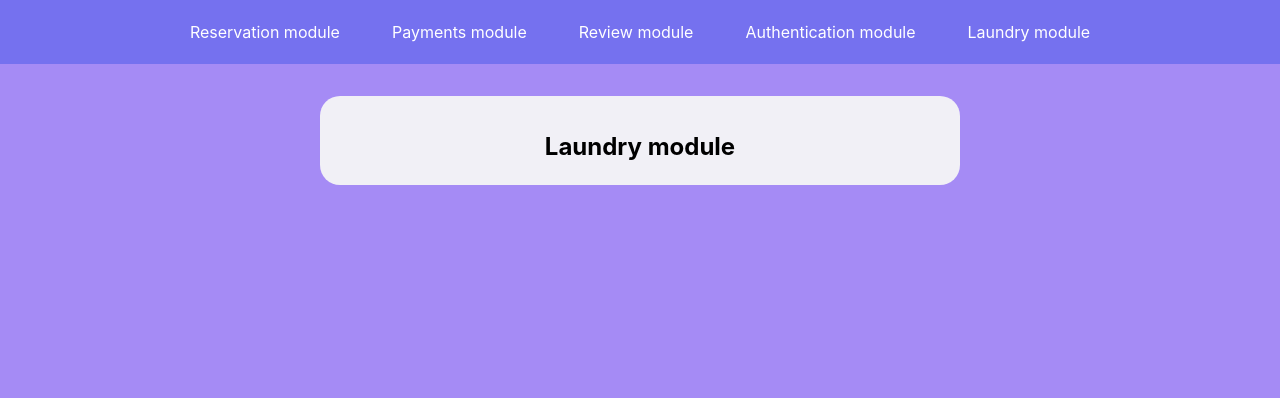
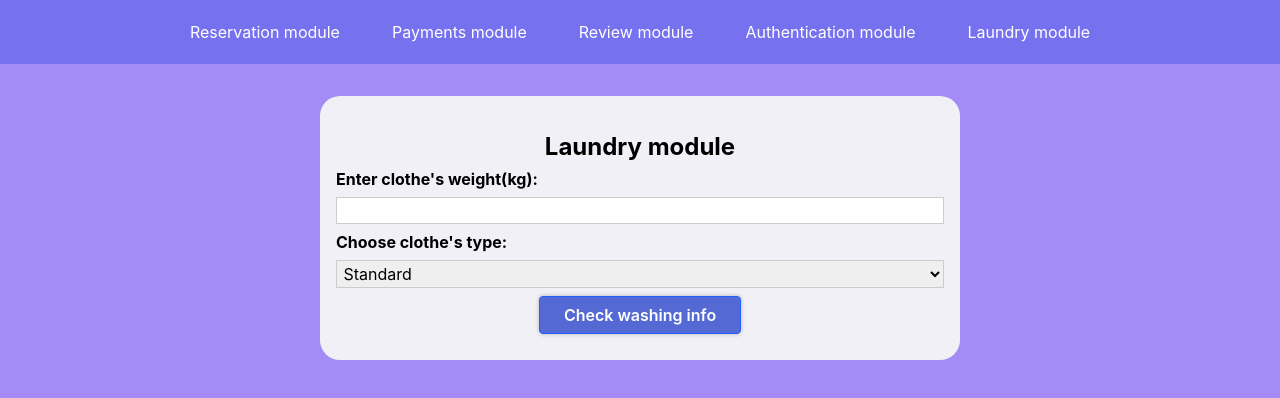
Before and after one commit to indian0ch/HotelInformalSystem, a React (Create React App) app: page /laundry in a window 1280 px wide. Shown: the top 398 px of the page. Built offline with nearby package versions, Linux system fonts and the light colour scheme.

Commit message:
Simple front-end part to laundry module)

```diff
--- a/src/components/Laundry/Laundry.js
+++ b/src/components/Laundry/Laundry.js
@@ -1,26 +1,65 @@
 import React, { useState } from "react";
 import styles from "./Laundry.module.css";
 import Button from "../UI/Button/Button";
-import {
-    LaundryContext,
-  StandardLaundryStrategy,
-  SyntheticsLaundryStrategy,
-  CottonLaundryStrategy,
-} from "./LaundryStrategy.ts";
+import { LaundryContext, StandardLaundryStrategy } from "./LaundryStrategy.ts";
+import LaundrySynthetics from "./LaundrySynthetics.js";
+import LaundryCotton from "./LaundryCotton";
 
 const Laundry = (props) => {
   const [washingType, setWashingType] = useState("Standard");
-  const [washingWeight, setWashingWeight] = useState('');
-  const laundry=new LaundryContext();
+  const [washingWeight, setWashingWeight] = useState();
+  const laundry = new LaundryContext();
   //const [washingWeight, setWashingWeight] = useState('');
 
   //   function onClickAddHandler() {
   //     setWhichEmplyeeButtonActive("Add");
   //   }
+  function onChangeSelectHandler(event) {
+    setWashingType(event.target.value);
+  }
+  function onChangeWeightHandler(event) {
+    setWashingWeight(event.target.value);
+  }
+  function onClickButtonHandler(event) {
+    event.preventDefault();
+    const standard = new StandardLaundryStrategy();
+    laundry.setStrategy(standard);
+    laundry.executeLaundry();
+  }
 
   return (
     <div className={styles.laundryContainer}>
       <h2>Laundry module</h2>
+      <div>
+        <label htmlFor="cloWeight">Enter clothe's weight(kg):</label>
+        <input
+          type="number"
+          name="cloWeight"
+          value={washingWeight}
+          onChange={onChangeWeightHandler}
+        ></input>
+        <label>Choose clothe's type:</label>
+        <select onChange={onChangeSelectHandler}>
+          <option value="Standard">Standard</option>
+          <option value="Synthetics">Synthetics</option>
+          <option value="Cotton">Cotton</option>
+        </select>
+        {washingType === "Synthetics" && (
+          <LaundrySynthetics
+            laundryContext={laundry}
+            weight={washingWeight}
+          ></LaundrySynthetics>
+        )}
+        {washingType === "Cotton" && (
+          <LaundryCotton
+            laundryContext={laundry}
+            weight={washingWeight}
+          ></LaundryCotton>
+        )}
+        {washingType === "Standard" && (
+          <Button onClick={onClickButtonHandler}>Check washing info</Button>
+        )}
+      </div>
     </div>
   );
 };
--- a/src/components/Laundry/Laundry.module.css
+++ b/src/components/Laundry/Laundry.module.css
@@ -24,7 +24,8 @@ p {
     margin-bottom: 0.5rem;
 }
 
-.laundryContainer input {
+.laundryContainer input,
+select {
     font: inherit;
     display: block;
     width: 100%;
--- /dev/null
+++ b/src/components/Laundry/LaundryCotton.js
@@ -0,0 +1,44 @@
+import React, { useState } from "react";
+import Button from "../UI/Button/Button";
+import { CottonLaundryStrategy } from "./LaundryStrategy.ts";
+
+const LaundryCotton = (props) => {
+  const [cottonPercentage, setCottonPercentage] = useState();
+  const [cottonTemperature, setCottonTemperature] = useState();
+
+  function onChangePercentageHandler(event) {
+    setCottonPercentage(event.target.value);
+  }
+  function onChangeTemperatureHandler(event) {
+    setCottonTemperature(event.target.value);
+  }
+  function onClickHandler(event) {
+    event.preventDefault();
+    const cottonStrategy = new CottonLaundryStrategy(
+      props.weight,
+      cottonPercentage,
+      cottonTemperature
+    );
+    props.laundryContext.setStrategy(cottonStrategy);
+    props.laundryContext.executeLaundry();
+  }
+
+  return (
+    <div>
+      <label>Put cotton's percentage:</label>
+      <input
+        type="number"
+        value={cottonPercentage}
+        onChange={onChangePercentageHandler}
+      ></input>
+      <label>Put choosen temperature:</label>
+      <input
+        type="number"
+        value={cottonTemperature}
+        onChange={onChangeTemperatureHandler}
+      ></input>
+      <Button onClick={onClickHandler}>Check washing info</Button>
+    </div>
+  );
+};
+export default LaundryCotton;
--- a/src/components/Laundry/LaundryStrategy.ts
+++ b/src/components/Laundry/LaundryStrategy.ts
@@ -42,12 +42,15 @@ export class SyntheticsLaundryStrategy implements LaundryStrategy {
       case "Rayon":
         this.temperature = 30;
         this.washingTime = 30;
+        break;
       case "Acrilic":
         this.temperature = 60;
         this.washingTime = 30;
+        break;
       case "Polyester":
         this.temperature = 80;
         this.washingTime = 30;
+        break;
     }
   }
   public wash(): void {
@@ -70,12 +73,13 @@ export class CottonLaundryStrategy implements LaundryStrategy {
   private condition: string;
 
   constructor(
+    weightClothes: number,
     percentageCotton: number,
-    weightClothes: number,
     temperature: number
   ) {
     this.percentageCotton = percentageCotton;
     this.weightClothes = weightClothes;
+    this.temperature = temperature;
   }
 
   private checkCondition(): void {
--- /dev/null
+++ b/src/components/Laundry/LaundrySynthetics.js
@@ -0,0 +1,34 @@
+import React, { useState } from "react";
+import Button from "../UI/Button/Button";
+import { SyntheticsLaundryStrategy } from "./LaundryStrategy.ts";
+
+const LaundrySynthetics = (props) => {
+  const [syntheticType, setSyntheticType] = useState("Rayon");
+
+  function onChangeSelectHandler(event) {
+    setSyntheticType(event.target.value);
+  }
+  function onClickHandler(event) {
+    event.preventDefault();
+    const synthStrategy = new SyntheticsLaundryStrategy(
+      props.weight,
+      syntheticType
+    );
+    props.laundryContext.setStrategy(synthStrategy);
+    props.laundryContext.executeLaundry();
+  }
+
+  return (
+    <div>
+      <label>Choose synthetic's type:</label>
+      <select onChange={onChangeSelectHandler}>
+        <option value="Rayon">Rayon</option>
+        <option value="Acrilic">Acrilic</option>
+        <option value="Polyester">Polyester</option>
+      </select>
+      <div></div>
+      <Button onClick={onClickHandler}>Check washing info</Button>
+    </div>
+  );
+};
+export default LaundrySynthetics;
```
Also changed, not shown: 1 other file (tests, documents, lock files or other folders).
